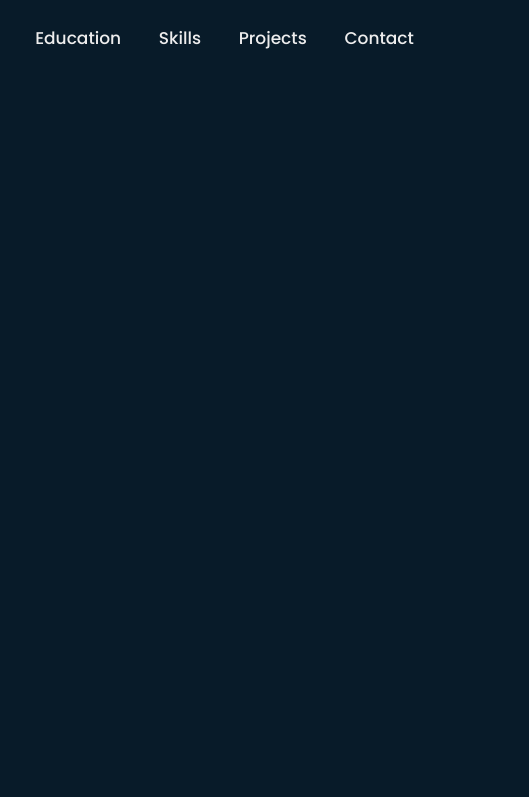
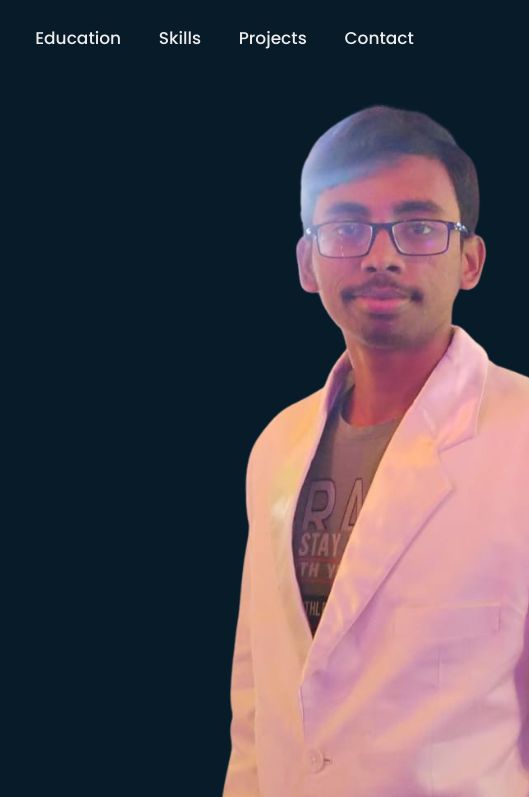
Before and after one commit to GanapuramSharath/Portfolio, a website: page index.html in a window 1280 px wide. Shown: the top 797 px of the page, 751-1280 px from the left. Drawn offline with nearby package versions, Linux system fonts and the light colour scheme; the site is published under a folder, as on GitHub Pages, so addresses that start at the root find nothing.

Commit message:
Update portfolio.css

```diff
--- a/portfolio.css
+++ b/portfolio.css
@@ -63,7 +63,7 @@ section{
 }
 .home{
     padding: 0 9%;
-    background: url('/images/sharath_teja.png')  no-repeat ;
+    background: url('sharath_teja.png')  no-repeat ;
     background-size: contain;
     background-position: 70rem 0rem;
 }
```
